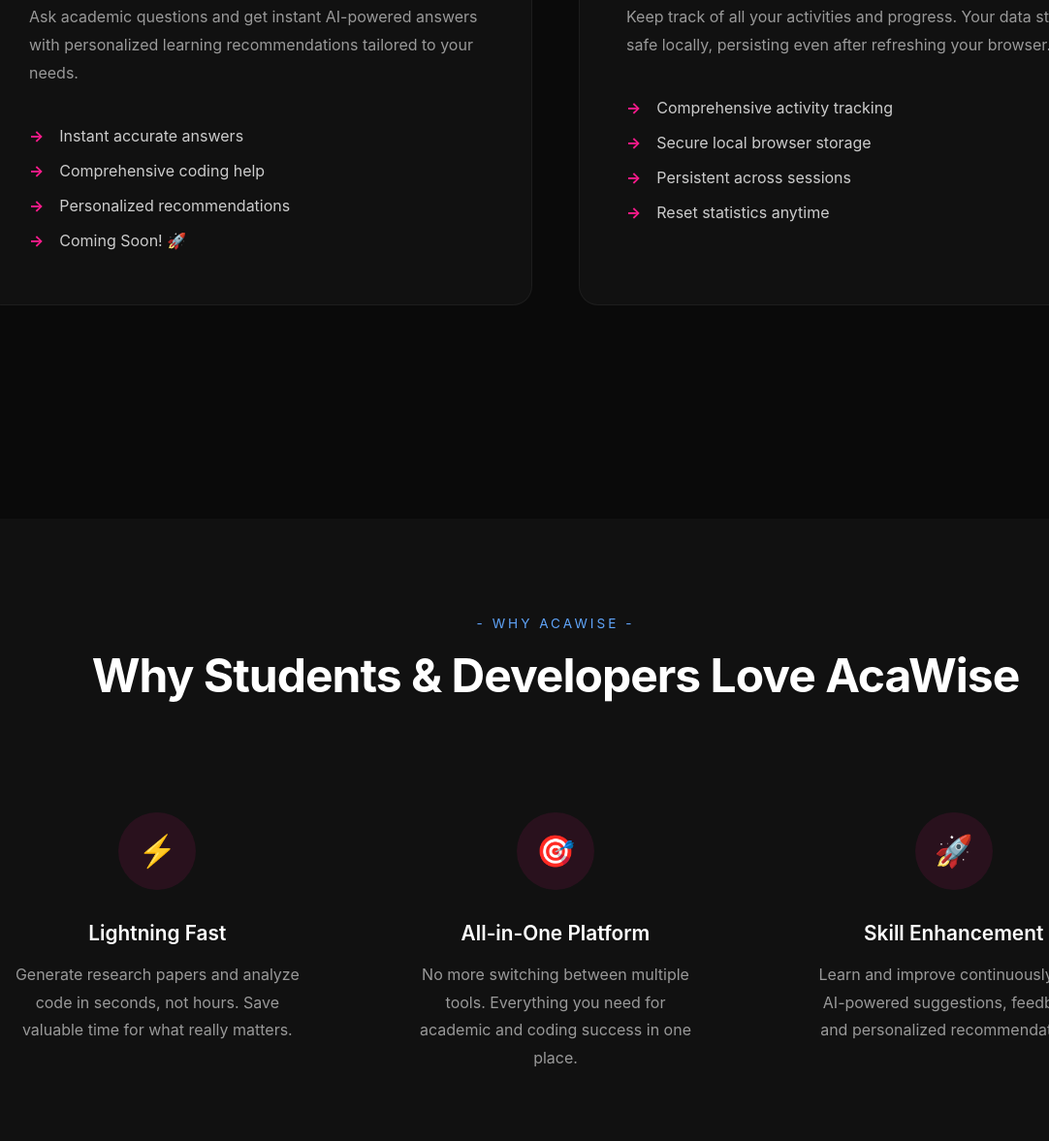
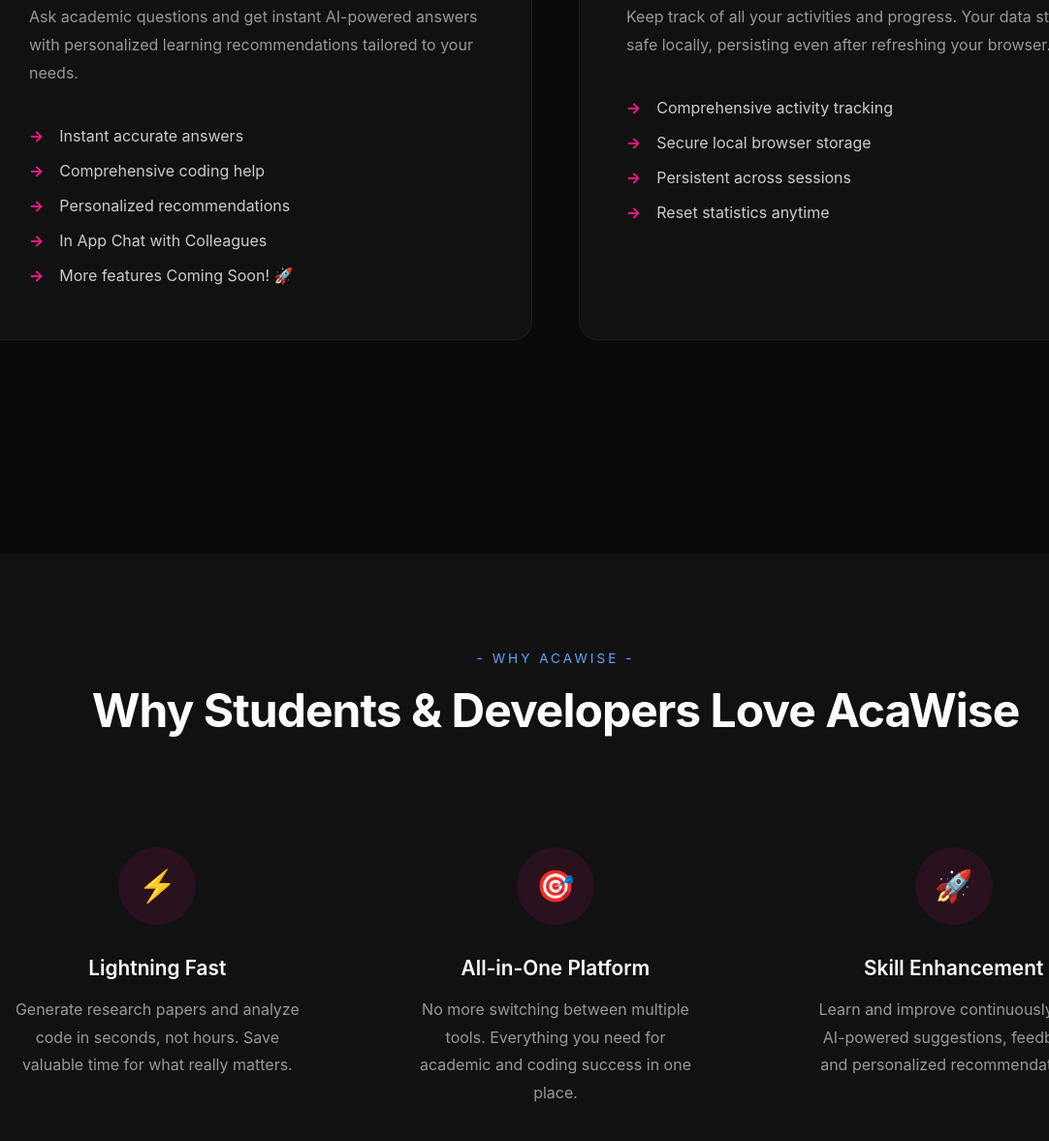
Before and after one commit to James-wasonga/Academic_Agent_LPage, a plain HTML site: page index.html in a window 1280 px wide. Shown: the part 1850-3027 px from the top of the page at 97% size, without its empty margins (67-1149 px from the left). Drawn offline with Linux system fonts and the light colour scheme.

Commit message:
change copyright, update Student Q&A

```diff
--- a/index.html
+++ b/index.html
@@ -113,7 +113,8 @@
                     <li>Instant accurate answers</li>
                     <li>Comprehensive coding help</li>
                     <li>Personalized recommendations</li>
-                    <li>Coming Soon! 🚀</li>
+                    <li>In App Chat with Colleagues</li>
+                    <li>More features Coming Soon! 🚀</li>
                 </ul>
             </div>
 
@@ -191,7 +192,7 @@
             <span class="footer-logo-text">AcaWise</span>
         </div>
         <p>Your Academic & Developer Assistant</p>
-        <p>© 2024 AcaWise. All rights reserved.</p>
+        <p>© 2025 AcaWise. All rights reserved.</p>
     </footer>
 
     <script>
```
